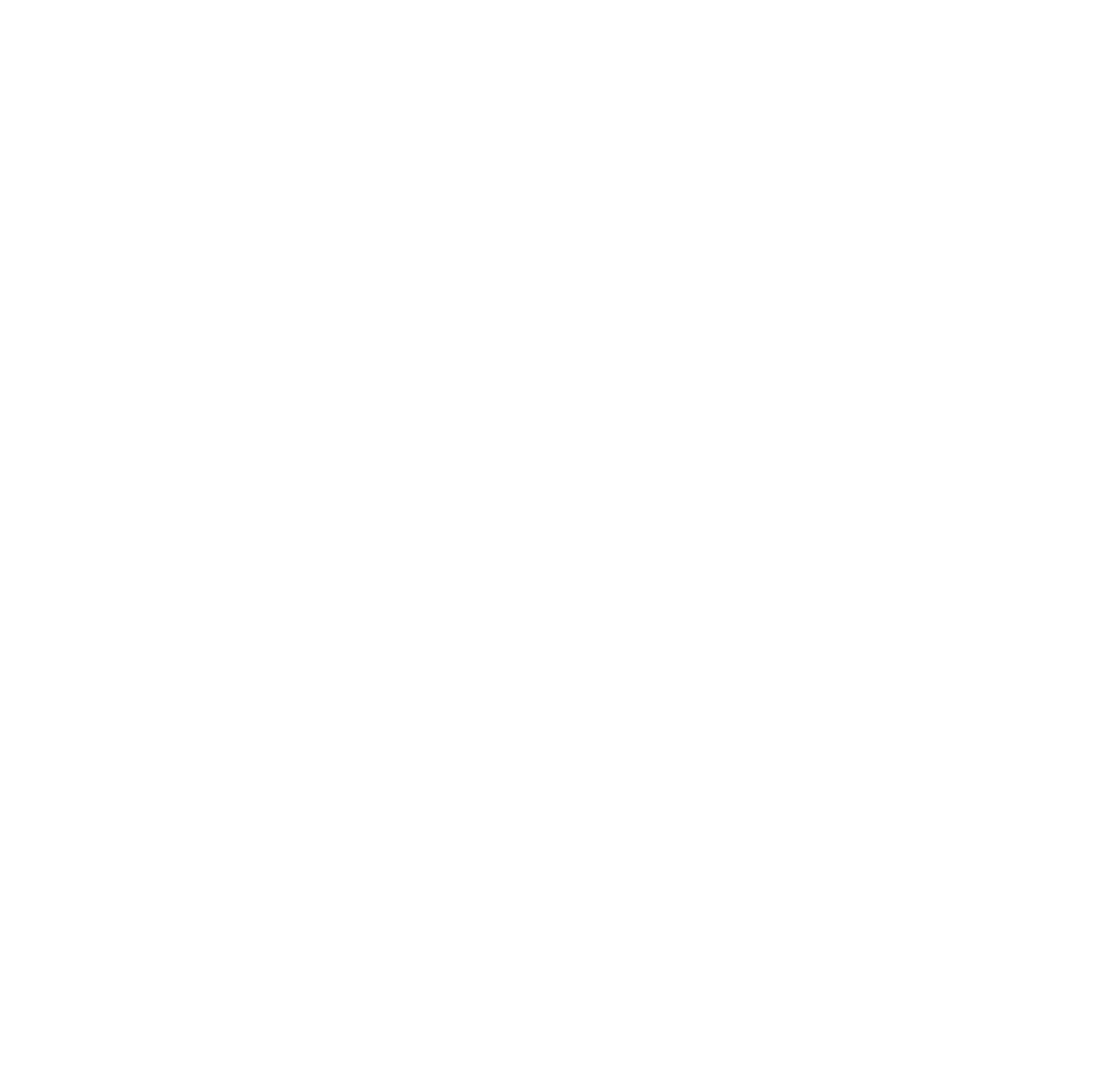
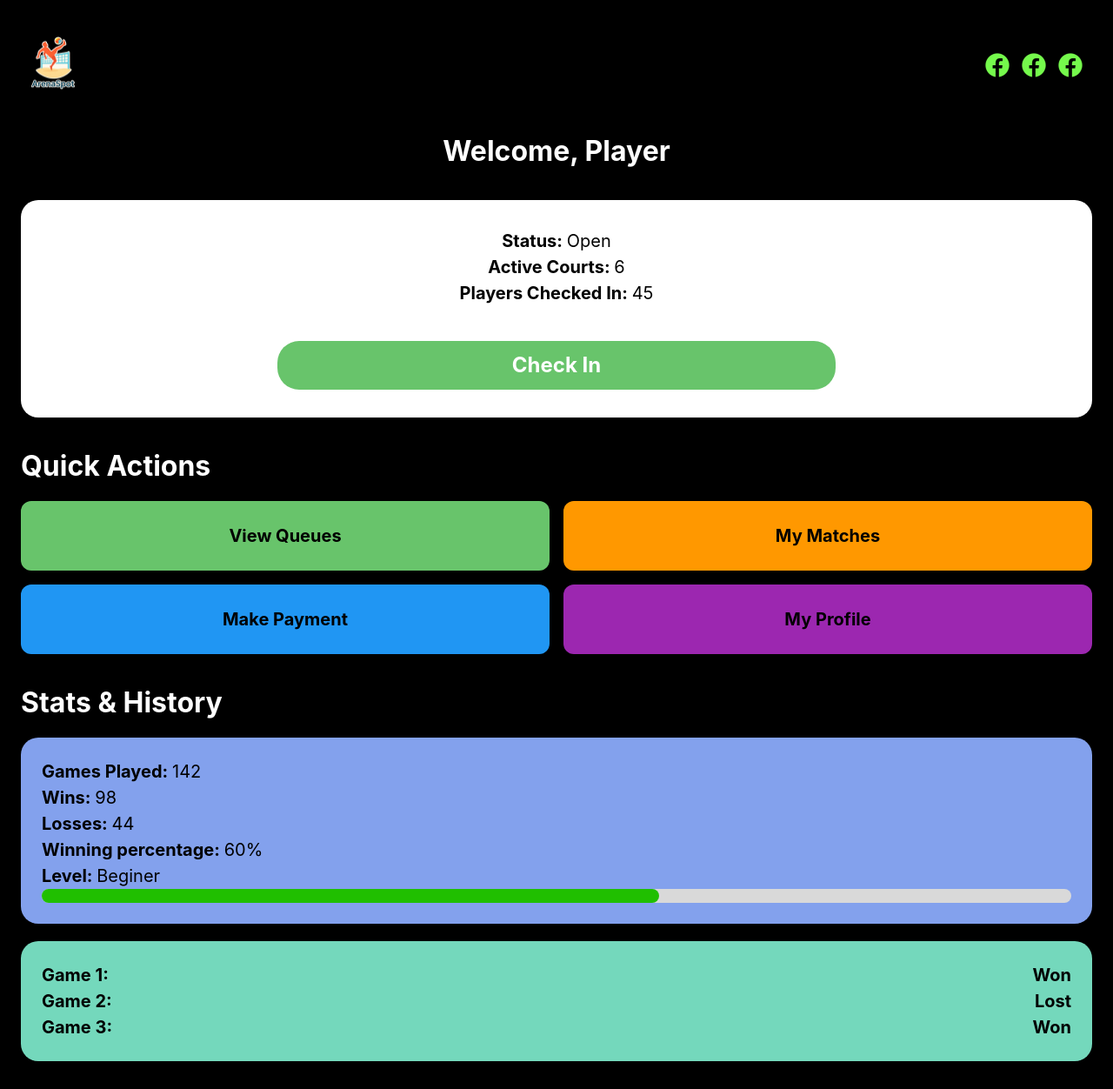
Before and after one commit to Wajiha3/ArenaSpot, a React (Create React App) app in the folder frontend/: page /welcome in a window 1280 px wide. Before the commit this address had no page. Shown: the whole page at 87% size. Before the commit the page ends 800 px from the top, so only its background shows below. Built offline with nearby package versions, Linux system fonts and the light colour scheme.

Commit message:
Welcome page :(

```diff
--- a/frontend/src/App.tsx
+++ b/frontend/src/App.tsx
@@ -4,6 +4,7 @@
 import Home from './pages/Home';
 import Login from './pages/Login';
 import SignUp from './pages/SignUp';
+import Welcome from './pages/Welcome';
 import { Routes, Route, useNavigate, BrowserRouter } from 'react-router-dom';
 
 
@@ -14,6 +15,7 @@
         <Route path="/" element={<Home />} />
         <Route path="/login" element={<Login />} />
         <Route path="/signup" element={<SignUp />} />
+        <Route path="/welcome" element={<Welcome />} />
         {/* Add more routes as needed */}
       </Routes>
     </BrowserRouter>
--- /dev/null
+++ b/frontend/src/pages/Welcome.tsx
@@ -0,0 +1,63 @@
+import {  BrowserRouter as Routes, Route, useNavigate } from 'react-router-dom';
+
+function Welcome() {
+  const navigate = useNavigate();
+
+  return (
+    <div className="bg-black w-screen text-black pt-[2rem]">
+      <div className="ml-[2rem] mr-[2rem] flex justify-between items-center">
+        <div className='w-[3.6rem] h-[5.4rem]'>
+            <img src="/logo.png" alt="" />
+        </div>
+        <div className="h-[34px] flex gap-2">
+            <img width={"34px"} src="/Icons/facebook.png" alt="" />
+            <img width={"34px"} src="/Icons/facebook.png" alt="" />
+            <img width={"34px"} src="/Icons/facebook.png" alt="" />
+        </div>
+      </div>
+      <div className="flex flex-col items-center w-[100%] px-[1.5rem]">
+        <p className="text-[2rem] font-bold mt-[2rem] mb-[2rem] text-white">Welcome, Player</p>
+        <div className='flex flex-col items-center rounded-[20px] bg-[#FFF] w-[100%] text-[1.25rem] font-bold p-[2rem]'>
+            <p>Status: <span className='font-normal'>Open</span></p>
+            <p>Active Courts: <span className='font-normal'>6</span></p>
+            <p>Players Checked In: <span className='font-normal'>45</span></p>
+            <button className='mt-10 bg-[#68C46B] text-[1.5rem] text-white rounded-[25px] font-bold w-[55%] h-[3.5rem]'>Check In</button>
+        </div>
+        <p className="text-[2rem] font-bold mt-[2rem] self-start text-white">Quick Actions</p>
+        <div className='mt-4 grid grid-cols-2 grid-rows-2 gap-4 w-full'>
+            <button className='w-full h-20 bg-[#68C46B] text-[1.25rem] font-bold rounded-xl'>View Queues</button>
+            <button className='w-full h-20 bg-[#FF9800] text-[1.25rem] font-bold rounded-xl'>My Matches</button>
+            <button className='w-full h-20 bg-[#2096F3] text-[1.25rem] font-bold rounded-xl'>Make Payment</button>
+            <button className='w-full h-20 bg-[#9C27B0] text-[1.25rem] font-bold rounded-xl'>My Profile</button>
+        </div>
+        <p className="text-[2rem] font-bold mt-[2rem] mb-[1rem] self-start text-white">Stats & History</p>
+        <div className='w-full bg-[#83A1ED] rounded-[20px] p-[1.5rem] text-[1.25rem] font-bold'>
+            <p>Games Played: <span className='font-normal'>142</span></p>
+            <p>Wins: <span className='font-normal'>98</span></p>
+            <p>Losses: <span className='font-normal'>44</span></p>
+            <p>Winning percentage: <span className='font-normal'>60%</span></p>
+            <p>Level: <span className='font-normal'>Beginer</span></p>
+            <div className="w-full bg-[#D9D9D9] rounded-full h-4">
+                <div className="bg-[#20BF00] h-4 rounded-full" style={{ width: '60%' }}></div>
+            </div>
+        </div>
+        <div className='mt-5 w-full bg-[#74D8BC] rounded-[20px] p-[1.5rem] text-[1.25rem] font-bold mb-[2rem]'>
+            <div className="flex justify-between">
+                <span>Game 1:</span>
+                <span>Won</span>
+            </div>
+            <div className="flex justify-between">
+                <span>Game 2:</span>
+                <span>Lost</span>
+            </div>
+            <div className="flex justify-between">
+                <span>Game 3:</span>
+                <span>Won</span>
+            </div>
+        </div>
+      </div>
+    </div>
+  );
+}
+
+export default Welcome;
```
